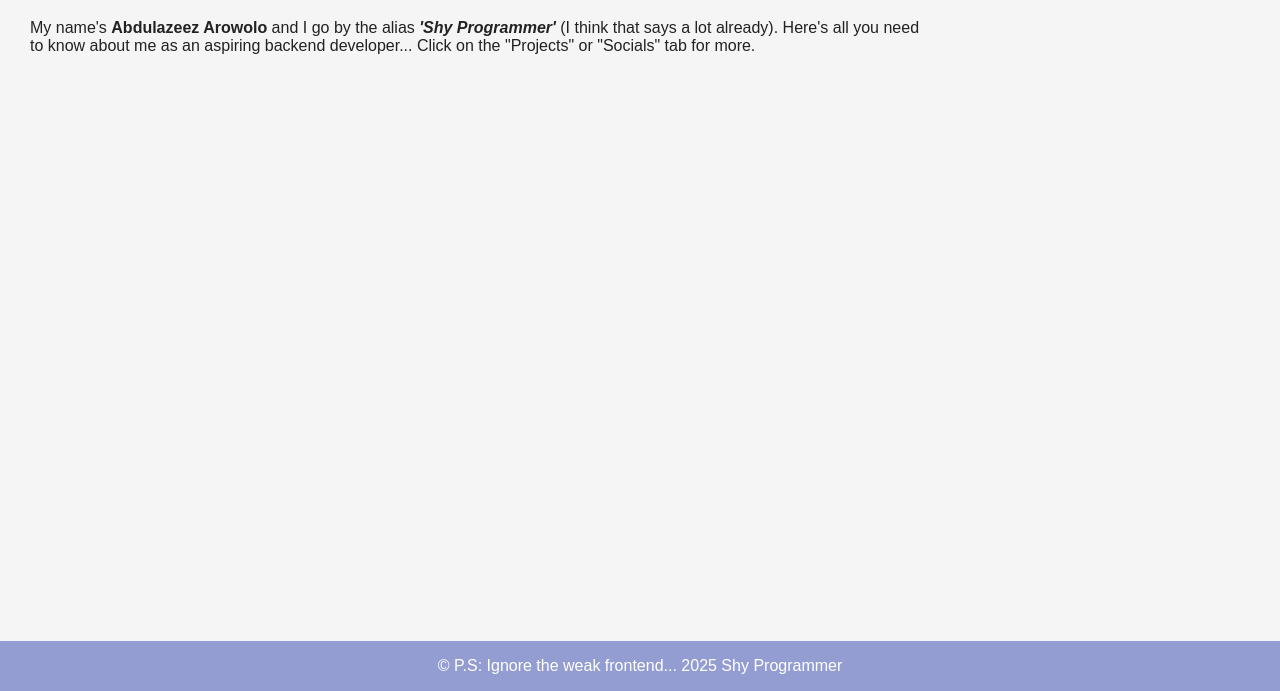
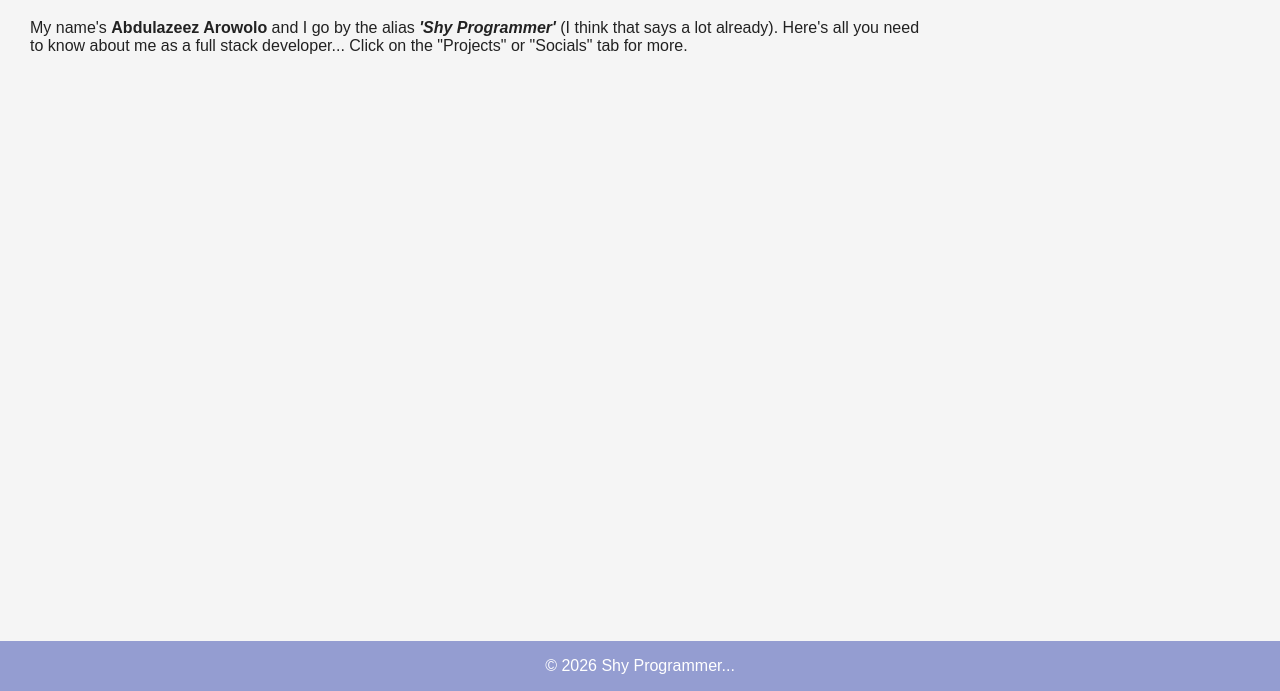
Before and after one commit to shy-programmer/Introductory-page, a website: page index.html in a window 1280 px wide. Shown: the part 109-800 px from the top of the page. Drawn offline with Linux system fonts and the light colour scheme.

Commit message:
updating footer

```diff
--- a/index.html
+++ b/index.html
@@ -14,10 +14,10 @@
     </nav>
     <main>
     <h1>Hello <s>World</s> Visitor...</h1>
-    <p>My name's <b>Abdulazeez Arowolo</b> and I go by the alias <b><i>'Shy Programmer'</i></b> (I think that says a lot already). Here's all you need to know about me as an aspiring backend developer... Click on the "Projects" or "Socials" tab for more.</p>
+    <p>My name's <b>Abdulazeez Arowolo</b> and I go by the alias <b><i>'Shy Programmer'</i></b> (I think that says a lot already). Here's all you need to know about me as a full stack developer... Click on the "Projects" or "Socials" tab for more.</p>
     </main>
 </body>
 <footer>
-    <p>&copy; P.S: Ignore the weak frontend... 2025 Shy Programmer</p>
+    <p>&copy; 2026 Shy Programmer... </p>
 </footer>
 </html>
```
Also changed, not shown: pages/projects.html (+1 -3 lines), pages/socials.html (+2 -2 lines).
